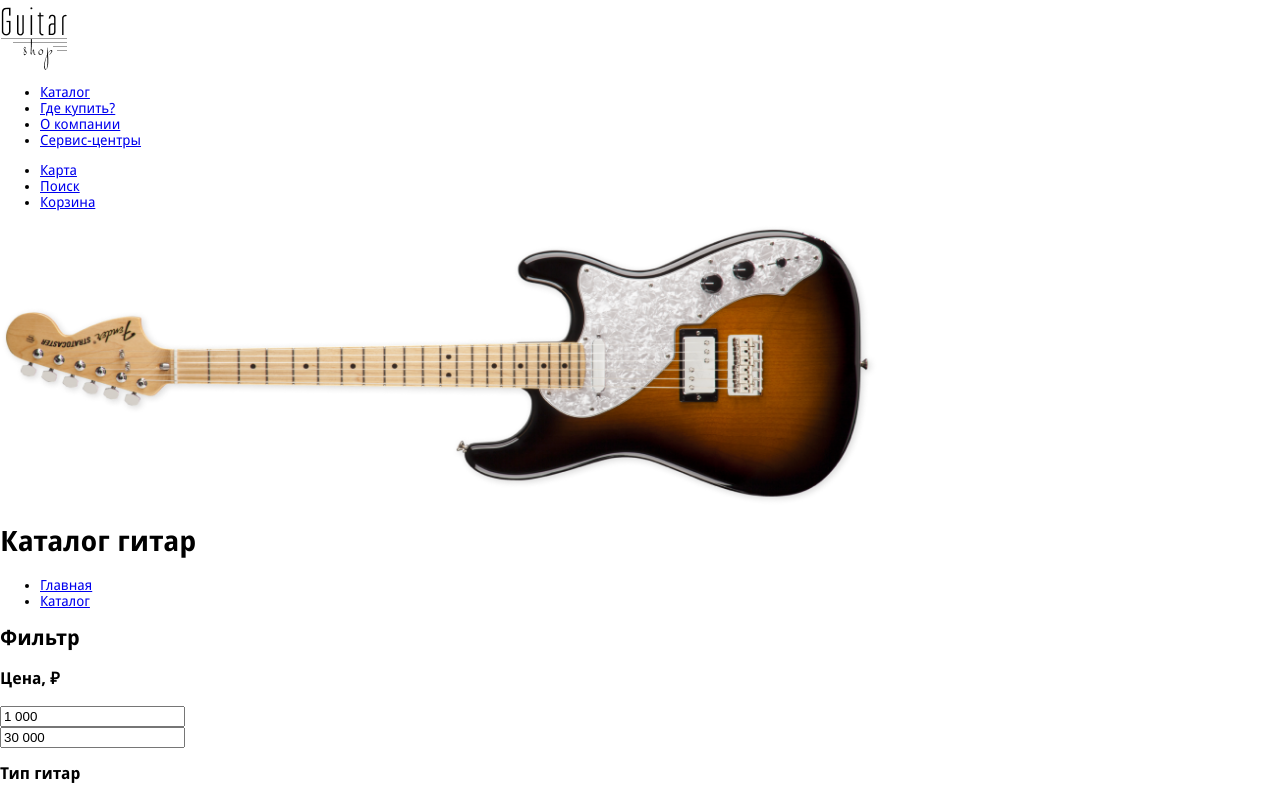
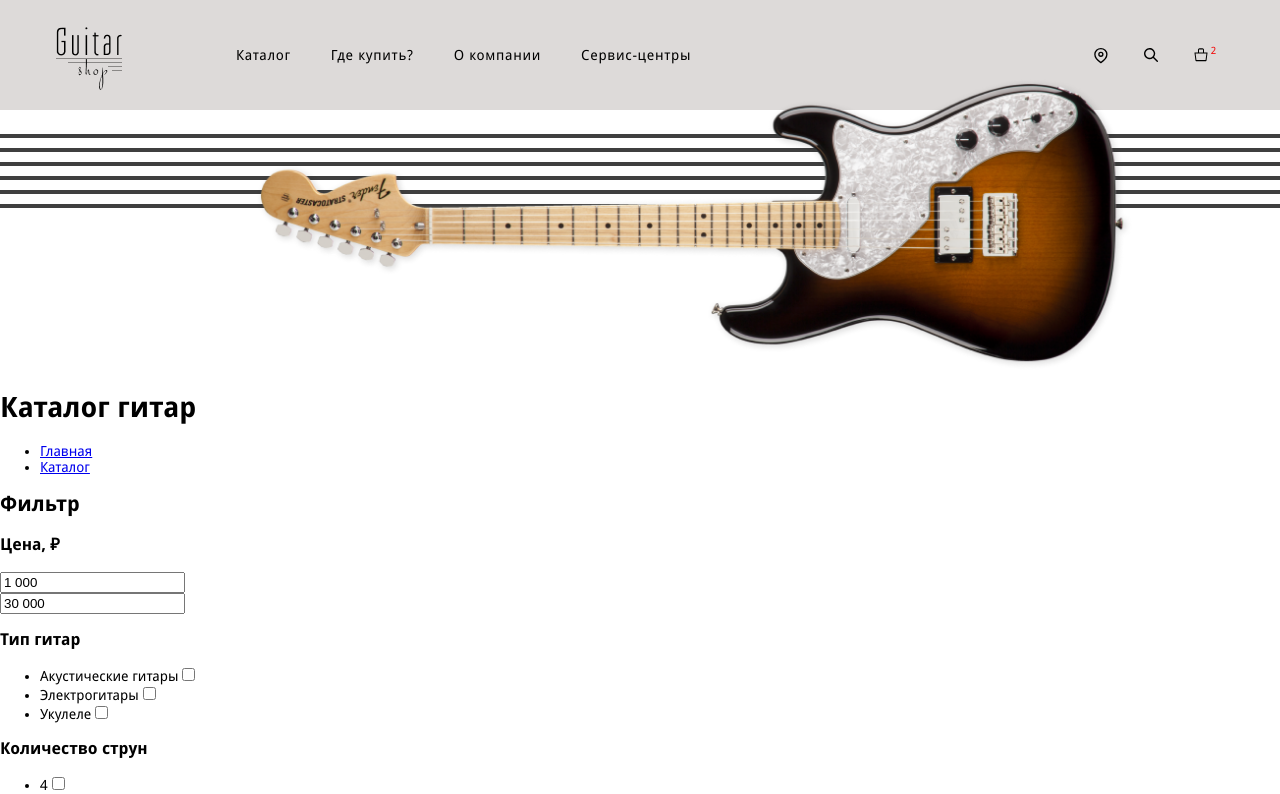
Before and after one commit to lula-may/guitar-shop-elagina, a React (Create React App) app: page / in a window 1280 px wide. Shown: the top 794 px of the page. Built offline with nearby package versions, Linux system fonts and the light colour scheme.

Commit message:
Добавляет стили для шапки

```diff
--- a/src/components/app.jsx
+++ b/src/components/app/app.jsx
@@ -1,48 +1,13 @@
+import React from "react";
 import {BrowserRouter, Link} from "react-router-dom";
+
+import Header from "../header/header";
 
 function App() {
   return (
     <BrowserRouter>
-      <header className="main-header">
-        <nav className="main-header__nav main-nav">
-          <div className="main-nav__wrapper">
-            <div className="main-header__logo logo">
-              <Link to="#" className="logo__link">
-                <img src="img/logo-black.png" width="67" height="70" alt="Логотип Guitar Shop" />
-              </Link>
-            </div>
-            <ul className="site-nav">
-              <li className="site-nav__item">
-                <Link className="site-nav__link" to="#">Каталог</Link>
-              </li>
-              <li className="site-nav__item">
-                <Link className="site-nav__link" to="#">Где купить?</Link>
-              </li>
-              <li className="site-nav__item">
-                <Link className="site-nav__link" to="#">О компании</Link>
-              </li>
-              <li className="site-nav__item">
-                <Link className="site-nav__link" to="#">Cервис-центры</Link>
-              </li>
-            </ul>
-            <ul className="user-nav">
-              <li className="user-nav__item">
-                <Link to="#" className="user-nav__link">Карта</Link>
-              </li>
-              <li className="user-nav__item">
-                <Link to="#" className="user-nav__link">Поиск</Link>
-              </li>
-              <li className="user-nav__item">
-                <Link to="#" className="user-nav__link">Корзина</Link>
-              </li>
-            </ul>
-          </div>
-        </nav>
-        <div className="main-header__image">
-          <img src="img/guitar-header.png" width="878" height="282" alt="Электрогитара" />
-        </div>
-      </header>
-      <main className="main">
+      <Header/>
+      <main className="page__main main">
         <h1>Каталог гитар</h1>
         <ul className="main__breadcrumbs breadcrumbs">
           <li className="breadcrumbs__item"><Link to="#" className="breadcrumbs__link">Главная</Link></li>
--- /dev/null
+++ b/src/components/header/header.jsx
@@ -0,0 +1,62 @@
+import React from "react";
+import { Link } from "react-router-dom";
+import "./style.scss";
+
+export default function Header() {
+  return (
+    <header className="main-header">
+      <nav className="main-header__nav main-nav">
+        <div className="main-nav__wrapper">
+          <div className="main-nav__logo logo">
+            <Link to="#" className="logo__link">
+              <img src="img/logo-black.png" width="67" height="70" alt="Логотип Guitar Shop" />
+            </Link>
+          </div>
+          <ul className="main-nav__site site-nav">
+            <li className="site-nav__item">
+              <Link className="site-nav__link" to="#">Каталог</Link>
+            </li>
+            <li className="site-nav__item">
+              <Link className="site-nav__link" to="#">Где купить?</Link>
+            </li>
+            <li className="site-nav__item">
+              <Link className="site-nav__link" to="#">О компании</Link>
+            </li>
+            <li className="site-nav__item">
+              <Link className="site-nav__link" to="#">Cервис-центры</Link>
+            </li>
+          </ul>
+          <ul className="main-nav__user user-nav">
+            <li className="user-nav__item">
+              <Link to="#" className="user-nav__link" aria-label="Карта">
+                <svg class="user-nav__icon" width="14" height="17">
+                  <use xlinkHref="#map"/>
+                </svg>
+              </Link>
+            </li>
+            <li className="user-nav__item">
+              <Link to="#" className="user-nav__link" aria-label="Поиск">
+                <svg class="user-nav__icon" width="14" height="14">
+                  <use xlinkHref="#search"/>
+                </svg>
+              </Link>
+            </li>
+            <li className="user-nav__item">
+              <Link to="#" className="user-nav__link" aria-label="Корзина">
+                <svg class="user-nav__icon" width="16" height="18">
+                  <use xlinkHref="#basket"/>
+                </svg>
+                <span className="user-nav__counter">2</span>
+              </Link>
+            </li>
+          </ul>
+        </div>
+      </nav>
+      <div className="main-header__image">
+        <div className="main-header__container">
+          <img src="img/guitar-header.png" width="878" height="282" alt="Электрогитара" />
+        </div>
+      </div>
+    </header>
+  );
+}
--- /dev/null
+++ b/src/components/header/style.scss
@@ -0,0 +1,6 @@
+@import "../../styles/global/variables.scss";
+@import "../../styles/global/mixins.scss";
+@import "styles/main-header.scss";
+@import "styles/main-nav.scss";
+@import "styles/site-nav.scss";
+@import "styles/user-nav.scss";
--- /dev/null
+++ b/src/components/header/styles/main-header.scss
@@ -0,0 +1,41 @@
+.main-header {
+  position: relative;
+  z-index: 2;
+  line-height: 1.429;
+  letter-spacing: 0.05em;
+  overflow-x: hidden;
+
+  a {
+    color: inherit;
+  }
+
+  a:hover {
+    color: $text-clr-hvr;
+  }
+
+  a:active {
+    color: $text-clr-act;
+  }
+}
+
+.main-header__container {
+  position: relative;
+  @include container();
+}
+
+.main-header__image {
+  height: 262px;
+
+  background-image: url("../img/line-header.svg");
+  background-repeat: repeat-x;
+  background-position: 0 24px;
+
+  img {
+    position: absolute;
+    z-index: 2;
+    top: -32px;
+    left: 200px;
+    width: 878px;
+    height: auto;
+  }
+}
--- /dev/null
+++ b/src/components/header/styles/main-nav.scss
@@ -0,0 +1,39 @@
+.main-nav {
+  padding-top: 20px;
+  padding-bottom: 20px;
+
+  background-color: $bg-header;
+}
+
+.main-nav__wrapper {
+  @include container();
+  display: flex;
+  flex-wrap: wrap;
+
+}
+
+.main-nav__logo {
+  margin-right: 94px;
+}
+
+.main-nav__user {
+  @include list-reset();
+  margin-left: auto;
+}
+
+
+@media (max-width: $tablet-width) {
+  .main-nav__logo {
+    margin-right: 50px;
+  }
+}
+
+@media (max-width: $mobile-width) {
+  .main-nav__wrapper {
+    flex-direction: column;
+  }
+
+  .main-nav__user {
+    margin-left: 0;
+  }
+}
--- /dev/null
+++ b/src/components/header/styles/site-nav.scss
@@ -0,0 +1,26 @@
+.site-nav {
+  @include list-reset();
+  display: flex;
+  flex-wrap: wrap;
+  padding-top: 25px;
+
+  @media (max-width: $mobile-width) {
+    flex-direction: column;
+  }
+}
+
+.site-nav__item {
+  margin: 0 20px;
+  padding-bottom: 25px;
+
+  a {
+    color: inherit;
+    text-decoration: none;
+  }
+}
+
+@media (max-width: $tablet-width) {
+  .site-nav__item {
+    margin: 0 10px;
+  }
+}
--- /dev/null
+++ b/src/components/header/styles/user-nav.scss
@@ -0,0 +1,33 @@
+.user-nav {
+  display: flex;
+  padding-right: 4px;
+  padding-top: 15px;
+
+  font-size: 0;
+}
+
+.user-nav__item {
+  position: relative;
+  display: flex;
+  justify-content: center;
+  align-items: center;
+  width: 40px;
+  height: 40px;
+  margin-left: 10px;
+}
+
+.user-nav__counter {
+  position: absolute;
+  top: 10px;
+  right: 4px;
+
+  font-size: 10px;
+  line-height: normal;
+  color: $text-clr-counter;
+}
+
+@media (max-width: $tablet-width) {
+  .user-nav__item {
+    margin: 0 3px;
+  }
+}
--- a/src/index.js
+++ b/src/index.js
@@ -1,6 +1,6 @@
 import React from 'react';
 import ReactDOM from 'react-dom';
-import App from './components/app';
+import App from './components/app/app';
 import "./style.scss";
 
 ReactDOM.render(
--- a/src/styles/blocks/page.scss
+++ b/src/styles/blocks/page.scss
@@ -19,3 +19,8 @@
     display: block;
   }
 }
+
+.page__main {
+  position: relative;
+  z-index: 0;
+}
--- a/src/styles/global/mixins.scss
+++ b/src/styles/global/mixins.scss
@@ -25,3 +25,19 @@
   font-weight: 400;
   color: $text-clr-basic;
 }
+
+// LAYOUT STYLES
+@mixin container() {
+  width: calc(100% - 80px);
+  max-width: $desktop-width;
+  margin: 0 auto;
+
+  @media (max-width: $tablet-width) {
+    width: 100%;
+    padding: 0 45px;
+  }
+
+  @media (max-width: $mobile-width) {
+    padding: 0 5%;
+  }
+}
--- a/src/styles/global/variables.scss
+++ b/src/styles/global/variables.scss
@@ -4,10 +4,16 @@ $fnt-size-basic: 14px;
 
 // COLORS: BACKGROUND
 $bg-basic: #ffffff;
+$bg-header: rgba(30, 9, 6, 0.15);
+
 
 // COLORS: TEXT
 $text-clr-basic: #000000;
+$text-clr-hvr: #474747;
+$text-clr-act: rgba($text-clr-hvr, 0.5);
+$text-clr-counter: #f20505;
 
 // LAYOUT SIZES
+$desktop-width: 1170px;
 $tablet-width: 1023px;
 $mobile-width: 767px;
```
Also changed, not shown: public/index.html (+4 -4 lines), src/components/header/img/line-header.svg (added).
